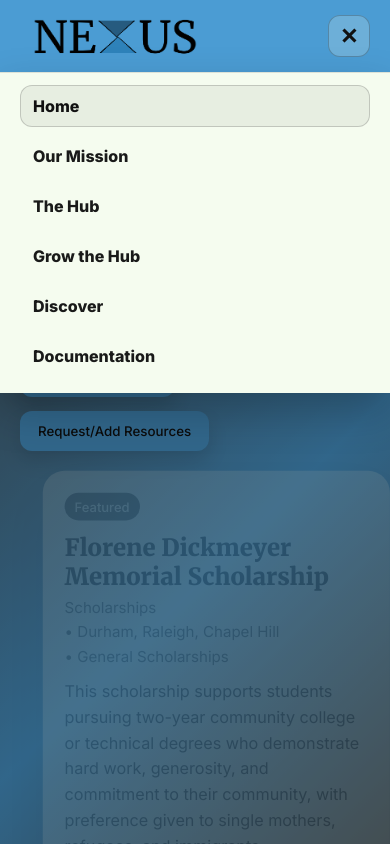
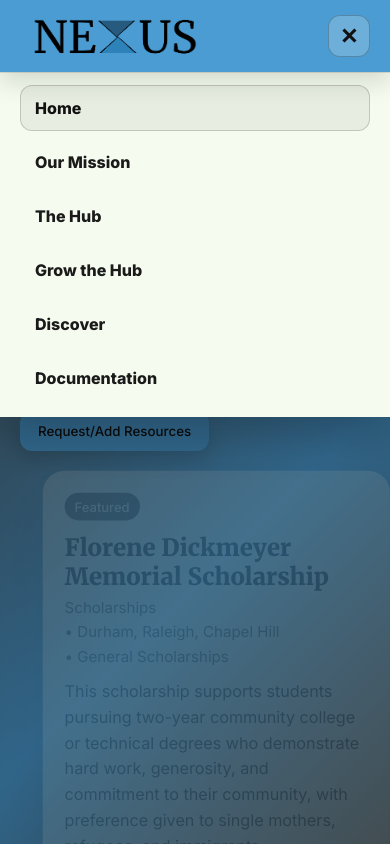
Before and after one commit to JoannaArul/Webmaster-TSA, a React (Vite) app in the folder WebmasterTSA/: page / in a window 390 px wide. Both pictures are taken after a click on the button "Open menu". Shown: the top 844 px of the page. Built offline with nearby package versions, Linux system fonts and the light colour scheme.

Commit message:
fixed the three line header to work on phones and smaller devices

```diff
--- a/WebmasterTSA/src/components/Header.jsx
+++ b/WebmasterTSA/src/components/Header.jsx
@@ -22,7 +22,7 @@ export default function Header() {
   const [scrolled, setScrolled] = useState(false);
   const [menuOpen, setMenuOpen] = useState(false);
   const location = useLocation();
-  const headerRef = useRef(null);
+  const closeTimerRef = useRef(null);
 
   useEffect(() => {
     const onScroll = () => setScrolled(window.scrollY > 80);
@@ -40,23 +40,6 @@ export default function Header() {
   }, []);
 
   useEffect(() => {
-    if (!menuOpen) return;
-
-    const onDown = (e) => {
-      if (!headerRef.current) return;
-      if (!headerRef.current.contains(e.target)) setMenuOpen(false);
-    };
-
-    window.addEventListener("mousedown", onDown);
-    window.addEventListener("touchstart", onDown, { passive: true });
-
-    return () => {
-      window.removeEventListener("mousedown", onDown);
-      window.removeEventListener("touchstart", onDown);
-    };
-  }, [menuOpen]);
-
-  useEffect(() => {
     setMenuOpen(false);
   }, [location.pathname]);
 
@@ -71,6 +54,12 @@ export default function Header() {
       document.body.style.overflow = prevBody;
     };
   }, [menuOpen]);
+
+  useEffect(() => {
+    return () => {
+      if (closeTimerRef.current) window.clearTimeout(closeTimerRef.current);
+    };
+  }, []);
 
   const linkStyle = ({ isActive }) => ({
     fontFamily: "var(--font-body)",
@@ -92,19 +81,29 @@ export default function Header() {
     textDecoration: "none",
     fontWeight: 800,
     opacity: isActive ? 1 : 0.96,
-    padding: "10px 12px",
+    padding: "12px 14px",
     borderRadius: "12px",
     border: isActive ? "1px solid rgba(17,17,17,0.18)" : "1px solid transparent",
     backgroundColor: isActive ? "rgba(17,17,17,0.06)" : "transparent",
+    WebkitTapHighlightColor: "transparent",
+    touchAction: "manipulation",
   });
 
   const headerBg = scrolled ? COLORS.gray : COLORS.carolinaBlue;
   const headerText = scrolled ? COLORS.beige : COLORS.text;
 
+  const closeMenu = () => setMenuOpen(false);
+
+  const onMobileLinkClick = () => {
+    if (closeTimerRef.current) window.clearTimeout(closeTimerRef.current);
+    closeTimerRef.current = window.setTimeout(() => setMenuOpen(false), 0);
+  };
+
   return (
     <>
+      <style>{css}</style>
+
       <header
-        ref={headerRef}
         style={{
           ...styles.header,
           backgroundColor: headerBg,
@@ -115,7 +114,7 @@ export default function Header() {
             to="/"
             style={styles.logoLink}
             aria-label="Go to Home"
-            onClick={() => setMenuOpen(false)}
+            onClick={closeMenu}
           >
             <div style={styles.logoFrame}>
               <img
@@ -155,32 +154,40 @@ export default function Header() {
         </div>
       </header>
 
+      {menuOpen && (
         <div
-        aria-hidden={!menuOpen}
-        style={{
-          ...styles.backdrop,
-          ...(menuOpen ? styles.backdropOpen : styles.backdropClosed),
-        }}
-        onClick={() => setMenuOpen(false)}
-      />
-
+          style={styles.overlay}
+          onMouseDown={closeMenu}
+          onTouchStart={closeMenu}
+          aria-hidden="true"
+        >
           <div
             style={{
               ...styles.mobilePanel,
-          ...(menuOpen ? styles.mobilePanelOpen : styles.mobilePanelClosed),
               backgroundColor: COLORS.beige,
             }}
             role="dialog"
             aria-label="Mobile navigation"
+            onMouseDown={(e) => e.stopPropagation()}
+            onTouchStart={(e) => e.stopPropagation()}
           >
             <nav style={styles.mobileNav}>
               {NAV_LINKS.map((l) => (
-            <NavLink key={l.to} to={l.to} style={mobileLinkStyle} onClick={() => setMenuOpen(false)}>
+                <NavLink
+                  key={l.to}
+                  to={l.to}
+                  style={mobileLinkStyle}
+                  onMouseDown={(e) => e.stopPropagation()}
+                  onTouchStart={(e) => e.stopPropagation()}
+                  onClick={onMobileLinkClick}
+                >
                   {l.label}
                 </NavLink>
               ))}
             </nav>
           </div>
+        </div>
+      )}
     </>
   );
 }
@@ -258,43 +265,23 @@ const styles = {
     lineHeight: 1,
   },
 
-  backdrop: {
+  overlay: {
     position: "fixed",
-    top: "var(--header-h)",
+    top: 0,
     left: 0,
     right: 0,
     bottom: 0,
     zIndex: 9998,
-    transition: "opacity 180ms ease",
     backgroundColor: "rgba(0,0,0,0.35)",
+    paddingTop: "var(--header-h)",
   },
-  backdropClosed: { opacity: 0, pointerEvents: "none" },
-  backdropOpen: { opacity: 1, pointerEvents: "auto" },
 
   mobilePanel: {
-    position: "fixed",
-    top: "var(--header-h)",
-    left: 0,
-    right: 0,
-    zIndex: 9999,
-    overflow: "hidden",
-    transition: "max-height 240ms ease, opacity 200ms ease, transform 200ms ease",
+    width: "100%",
+    maxHeight: "calc(100vh - var(--header-h))",
+    overflow: "auto",
     boxShadow: "0 18px 40px rgba(0,0,0,0.22)",
     borderTop: "1px solid rgba(0,0,0,0.10)",
-  },
-
-  mobilePanelClosed: {
-    maxHeight: 0,
-    opacity: 0,
-    pointerEvents: "none",
-    transform: "translateY(-6px)",
-  },
-
-  mobilePanelOpen: {
-    maxHeight: "calc(100vh - var(--header-h))",
-    opacity: 1,
-    pointerEvents: "auto",
-    transform: "translateY(0)",
   },
 
   mobileNav: {
@@ -303,6 +290,13 @@ const styles = {
     padding: "12px 20px 16px",
     boxSizing: "border-box",
     display: "grid",
-    gap: "8px"
+    gap: "8px",
   },
 };
+
+const css = `
+  @media (max-width: 860px) {
+    .nav-desktop { display: none !important; }
+    .menu-btn { display: grid !important; place-items: center; }
+  }
+`;
```
Lines whose indentation alone changed are shown as unchanged.
